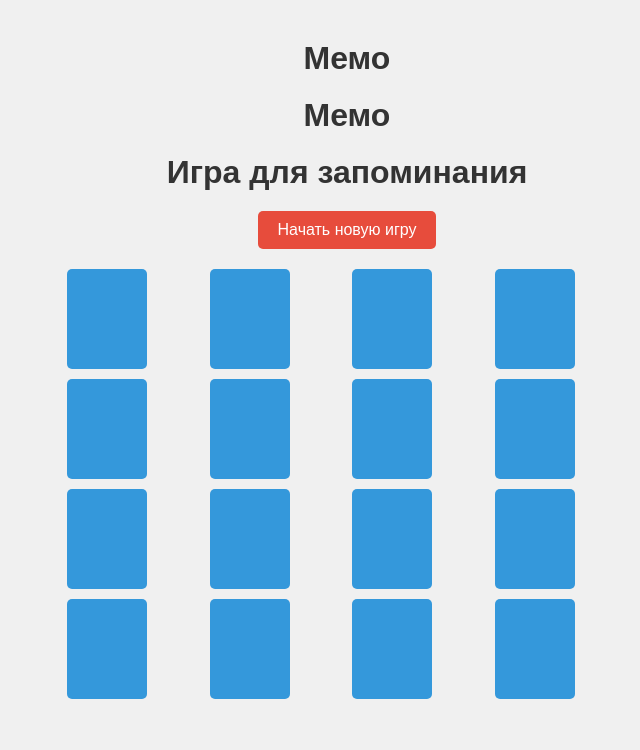
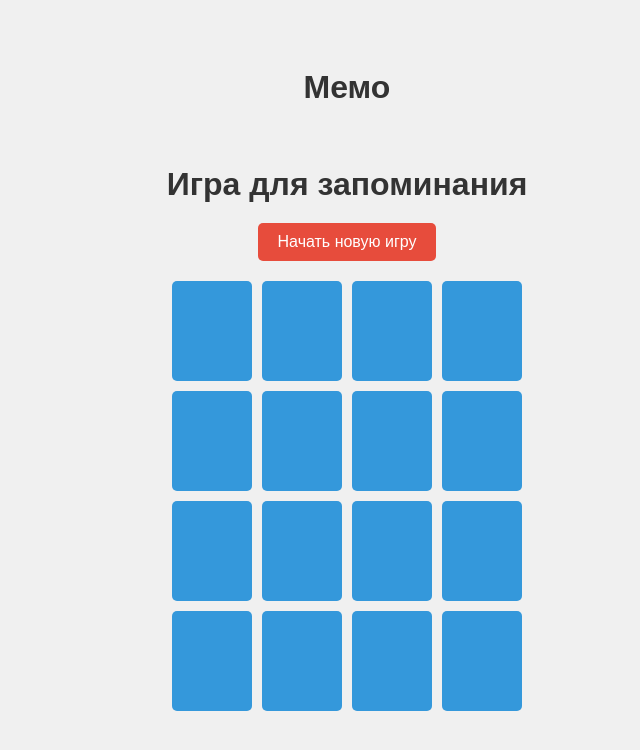
Before and after one commit to stepka12/https-stepka12.github.io-memo-, a plain HTML site: page index.html in a window 1280 px wide. Shown: the whole page, without its empty margins (293-933 px from the left). Drawn offline with Linux system fonts and the light colour scheme.

Commit message:
updated index.html 4

```diff
--- a/index.html
+++ b/index.html
@@ -5,14 +5,16 @@
     <meta name="viewport" content="width=device-width, initial-scale=1.0">
     <title>Игра для запоминания</title>
     <style>
-     h1 {
-            text-align: center;
-            color: #333;
-            margin: 20px 0;
+         body {
+            display: flex;
+            flex-direction: column;
+            align-items: center;
+            justify-content: center;
+            min-height: 100vh;
+            margin: 0;
+            background-color: #f0f0f0;
         }
-    </style>
-    <h1>Мемо</h1>
-    <style>
+
         @media (max-width: 768px) {
             .cards {
                 grid-template-columns: repeat(4, 1fr);
```
